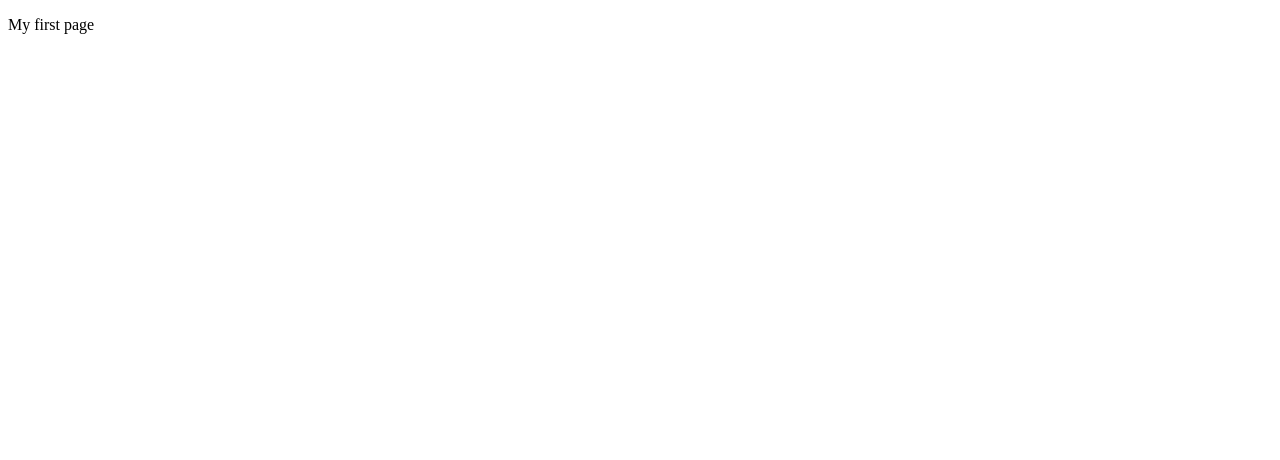
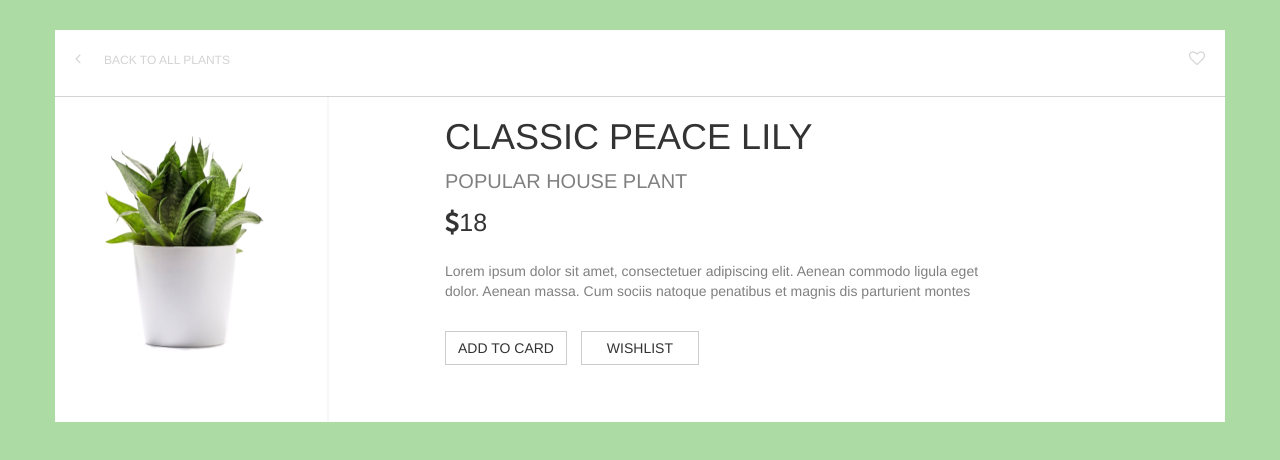
Before and after one commit to veresbianca/Front-end-training, a plain HTML site: page task1/index.html in a window 1280 px wide. Drawn offline with nearby package versions, Linux system fonts and the light colour scheme.

Commit message:
I finished first project:)

```diff
--- a/task1/index.html
+++ b/task1/index.html
@@ -3,9 +3,37 @@
 <head>
     <meta charset="UTF-8">
     <title>Title</title>
+    <link rel="stylesheet" href="https://maxcdn.bootstrapcdn.com/bootstrap/3.3.7/css/bootstrap.min.css"
+          integrity="sha384-BVYiiSIFeK1dGmJRAkycuHAHRg32OmUcww7on3RYdg4Va+PmSTsz/K68vbdEjh4u" crossorigin="anonymous">
+    <link rel="stylesheet" href="https://cdnjs.cloudflare.com/ajax/libs/font-awesome/4.7.0/css/font-awesome.min.css" />
     <link rel="stylesheet" type="text/css" href="style.css">
 </head>
 <body>
-    <p>My first page</p>
+<div class="container">
+    <div class="row">
+            <div class="plant-content">
+                <p class="all-plants"> <i class="fa fa-angle-left" aria-hidden="true"></i> back to all plants
+                    <i class="fa fa-heart-o" aria-hidden="true"></i>
+                </p>
+                <div class="central-content">
+                    <div class="flower-img col-md-4">
+                        <img src="FirstProject-pictures/flower.png" alt="img">
+                    </div>
+                    <div class="detail-img col-offset-2 col-md-6">
+                        <h1 class="title">classic peace lily</h1>
+                        <p class="second-title">popular house plant</p>
+                        <span class="price"><i class="fa fa-usd" aria-hidden="true"></i>18</span>
+                        <p class="about-flower">Lorem ipsum dolor sit amet, consectetuer adipiscing elit. Aenean commodo ligula eget dolor.
+                            Aenean massa. Cum sociis natoque penatibus et magnis dis parturient montes</p>
+                        <button type="button" class="btn btn-default first-btn"> add to card </button>
+                        <button type="button" class="btn btn-default second-btn"> wishlist </button>
+                    </div>
+
+                </div>
+            </div>
+    </div>
+
+</div>
+
 </body>
 </html>
--- a/task1/style.css
+++ b/task1/style.css
@@ -0,0 +1,97 @@
+
+* {
+    box-sizing: border-box;
+}
+body {
+    background-color: #addba4;
+}
+
+.plant-content {
+    background-color: #fff;
+    width: 100%;
+    margin: 0 auto;
+    margin-top: 30px;
+    position: relative;
+    top: 50%;
+
+
+
+}
+ .all-plants {
+    text-transform: uppercase;
+    font-size: 12px;
+     color: lightgray;
+ }
+
+.all-plants i {
+    font-size: 16px;
+    padding: 20px;
+}
+
+.fa-heart-o {
+     float: right;
+}
+
+.central-content {
+    border-top: 1px solid lightgrey;
+    overflow: hidden;
+}
+
+.flower-img {
+    float: left;
+    margin-left: -15px;
+    border-left: 1px solid gray;
+
+}
+
+.detail-img {
+    float:left;
+}
+
+.title {
+    text-transform: uppercase;
+}
+
+.second-title{
+    text-transform: uppercase;
+    color: gray;
+    font-size: 20px;
+}
+
+.price {
+ font-size: 25px;
+}
+
+.about-flower {
+    color: gray;
+    margin-top: 20px;
+}
+
+.detail-img button{
+    background-color: #fff;
+}
+
+.second-btn {
+    padding: 6px 25px;
+}
+
+.btn-default {
+    border-radius: 0;
+    text-transform: uppercase;
+    margin-top: 20px;
+    background-color: #fff;
+}
+
+.btn-default:focus {
+    outline: none !important;
+    background-color: #fff!important;
+    border: 1px solid #ccc!important;
+}
+
+.btn-default:hover {
+     background-color: #fff!important;
+}
+
+.first-btn {
+    margin-right: 10px;
+}
```
Also changed, not shown: index.html (+2 -1 lines), task1/FirstProject-pictures/flower.png (added).
